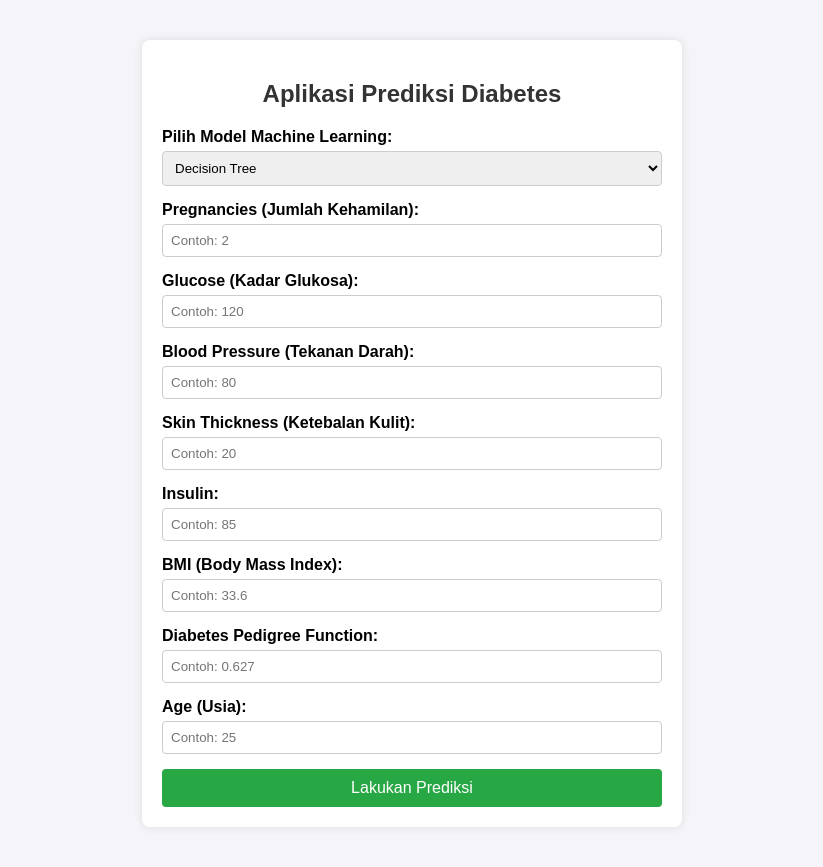
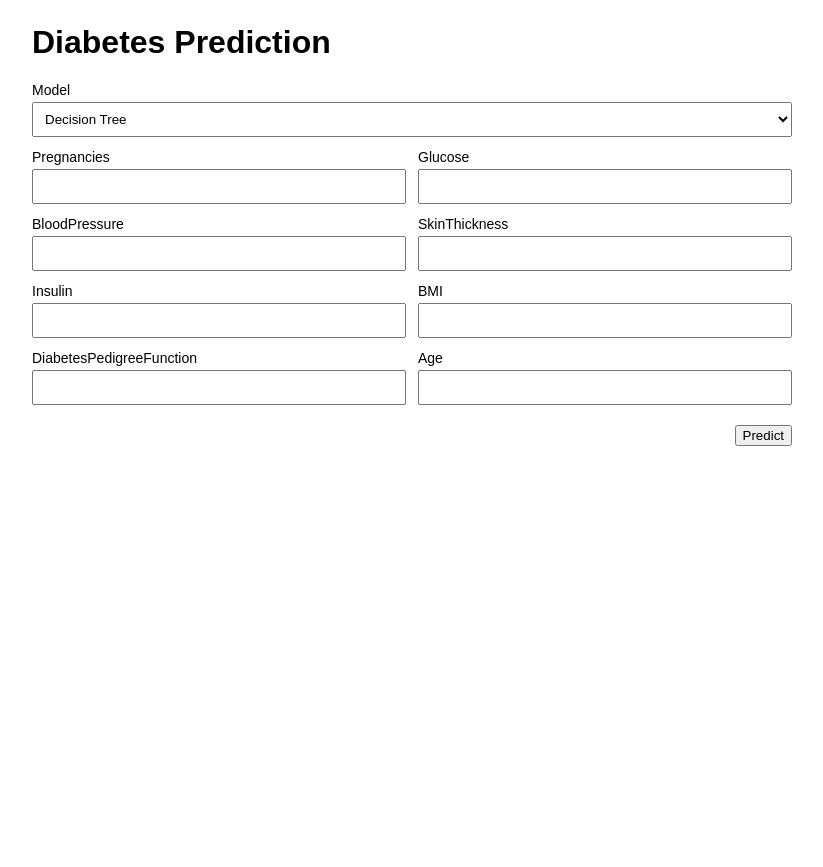
Before and after one commit to Egie2/flask_egie, a Flask app: page / in a window 1280 px wide. Shown: the whole page, without its empty margins (228-1051 px from the left). After the commit the page ends 446 px from the top, so only its background shows below. Run offline with Flask 3, Linux system fonts and the light colour scheme; parts of the project's set-up code (start-up, migrations or seed data) failed here and were passed over.

Commit message:
flask egie

```diff
--- a/app.py
+++ b/app.py
@@ -1,14 +1,12 @@
 from flask import Flask, render_template, request
 import pickle
 import pandas as pd
-import numpy as np
 
 app = Flask(__name__)
 
-# Pastikan file model.pkl dan scaler.pkl ada di folder yang sama dengan app.py
+# pastikan file ini ada di folder yang sama: model.pkl & scaler.pkl
 with open('model.pkl', 'rb') as f:
-    model = pickle.load(f)  # Mengambil list model: [model_dt, model_svc]
-
+    model = pickle.load(f)  # diasumsikan: [Decision Tree, SVC]
 with open('scaler.pkl', 'rb') as f:
     scaler = pickle.load(f)
 
@@ -20,42 +18,24 @@ def index():
 
 @app.route('/predict', methods=['POST'])
 def predict():
-    if request.method == 'POST':
-        # 1. Ambil data input dari form HTML
-        data = {
-            'Pregnancies': int(request.form['pregnancies']),
-            'Glucose': int(request.form['glucose']),
-            'BloodPressure': int(request.form['blood_pressure']),
-            'SkinThickness': int(request.form['skin_thickness']),
-            'Insulin': int(request.form['insulin']),
-            'BMI': float(request.form['bmi']),
-            'DiabetesPedigreeFunction': float(request.form['diabetes_pedigree']),
-            'Age': int(request.form['age'])
-        }
+    data = {
+        'Pregnancies': int(request.form['pregnancies']),
+        'Glucose': int(request.form['glucose']),
+        'BloodPressure': int(request.form['blood_pressure']),
+        'SkinThickness': int(request.form['skin_thickness']),
+        'Insulin': int(request.form['insulin']),
+        'BMI': float(request.form['bmi']),
+        'DiabetesPedigreeFunction': float(request.form['diabetes_pedigree']),
+        'Age': int(request.form['age'])
+    }
+    df = pd.DataFrame(data, index=[0])
+    X = scaler.transform(df)
 
-        # 2. Ubah data menjadi DataFrame sesuai dengan urutan saat training
-        df = pd.DataFrame([data])
+    clf = model[ model_names.index(request.form['model']) ]
+    y = clf.predict(X)
+    prediction = 'Diabetic' if int(y[0]) == 1 else 'Non-Diabetic'
 
-        # 3. Lakukan normalisasi (scaling) menggunakan scaler yang sudah di-load
-        X = scaler.transform(df)
-
-        # 4. Ambil model berdasarkan pilihan user di dropdown/select form
-        selected_model_name = request.form['model_choice']
-        model_index = model_names.index(selected_model_name)
-        clf = model[model_index]
-
-        # 5. Lakukan prediksi
-        y_pred = clf.predict(X)
-
-        # 6. Tentukan hasil teks prediksi
-        if y_pred[0] == 1:
-            prediction = 'Diabetic (Positif Diabetes)'
-        else:
-            prediction = 'Not Diabetic (Negatif Diabetes)'
-
-        return render_template('index.html',
-                               model_names=model_names,
-                               prediction_text=f'Hasil Prediksi ({selected_model_name}): {prediction}')
+    return render_template('index.html', model_names=model_names, prediction=prediction)
 
 if __name__ == '__main__':
     app.run(debug=True)
--- a/templates/index.html
+++ b/templates/index.html
@@ -1,85 +1,44 @@
-<!DOCTYPE html>
+<!doctype html>
 <html lang="en">
 <head>
-    <meta charset="UTF-8">
-    <meta name="viewport" content="width=device-width, initial-scale=1.0">
-    <title>Prediksi Diabetes - Komputerisasi Awan</title>
-    <style>
-        body { font-family: Arial, sans-serif; margin: 40px; background-color: #f4f4f9; }
-        .container { max-width: 500px; background: white; padding: 20px; border-radius: 8px; box-shadow: 0px 0px 10px rgba(0,0,0,0.1); margin: auto; }
-        h2 { text-align: center; color: #333; }
-        .form-group { margin-bottom: 15px; }
-        label { display: block; margin-bottom: 5px; font-weight: bold; }
-        input[type="number"], select { width: 100%; padding: 8px; box-sizing: border-box; border: 1px solid #ccc; border-radius: 4px; }
-        button { width: 100%; padding: 10px; background-color: #28a745; color: white; border: none; border-radius: 4px; font-size: 16px; cursor: pointer; }
-        button:hover { background-color: #218838; }
-        .result { margin-top: 20px; padding: 15px; background-color: #e2f0d9; border-left: 5px solid #28a745; font-size: 18px; text-align: center; font-weight: bold; }
-    </style>
+  <meta charset="utf-8">
+  <title>Diabetes Prediction</title>
+  <meta name="viewport" content="width=device-width, initial-scale=1">
+  <style>
+    body { font-family: Arial, sans-serif; max-width: 760px; margin: 24px auto; padding: 0 16px; }
+    form { display: grid; grid-template-columns: 1fr 1fr; gap: 12px; margin-top: 16px; }
+    label { display: block; font-size: 14px; margin-bottom: 4px; }
+    input, select { width: 100%; padding: 8px; box-sizing: border-box; }
+    .full { grid-column: 1 / -1; }
+    .submit { grid-column: 1 / -1; text-align: right; margin-top: 8px; }
+    .result { margin-top: 16px; font-weight: bold; }
+  </style>
 </head>
 <body>
+  <h1>Diabetes Prediction</h1>
 
-<div class="container">
-    <h2>Aplikasi Prediksi Diabetes</h2>
+  {% if prediction %}
+    <div class="result">Hasil prediksi: {{ prediction }}</div>
+  {% endif %}
 
-    <form action="/predict" method="POST">
-        <div class="form-group">
-            <label for="model_choice">Pilih Model Machine Learning:</label>
-            <select name="model_choice" id="model_choice" required>
-                {% for name in model_names %}
-                    <option value="{{ name }}">{{ name }}</option>
-                {% endfor %}
-            </select>
-        </div>
+  <form method="post" action="/predict">
+    <div class="full">
+      <label for="model">Model</label>
+      <select id="model" name="model" required>
+        {% for m in model_names %}<option value="{{ m }}">{{ m }}</option>{% endfor %}
+      </select>
+    </div>
 
-        <div class="form-group">
-            <label for="pregnancies">Pregnancies (Jumlah Kehamilan):</label>
-            <input type="number" name="pregnancies" id="pregnancies" placeholder="Contoh: 2" required>
-        </div>
+    <div><label>Pregnancies</label><input type="number" name="pregnancies" required></div>
+    <div><label>Glucose</label><input type="number" name="glucose" required></div>
+    <div><label>BloodPressure</label><input type="number" name="blood_pressure" required></div>
+    <div><label>SkinThickness</label><input type="number" name="skin_thickness" required></div>
+    <div><label>Insulin</label><input type="number" name="insulin" required></div>
+    <div><label>BMI</label><input type="number" step="0.1" name="bmi" required></div>
+    <div><label>DiabetesPedigreeFunction</label><input type="number" step="0.001" name="diabetes_pedigree" required></div>
+    <div><label>Age</label><input type="number" name="age" required></div>
 
-        <div class="form-group">
-            <label for="glucose">Glucose (Kadar Glukosa):</label>
-            <input type="number" name="glucose" id="glucose" placeholder="Contoh: 120" required>
-        </div>
-
-        <div class="form-group">
-            <label for="blood_pressure">Blood Pressure (Tekanan Darah):</label>
-            <input type="number" name="blood_pressure" id="blood_pressure" placeholder="Contoh: 80" required>
-        </div>
-
-        <div class="form-group">
-            <label for="skin_thickness">Skin Thickness (Ketebalan Kulit):</label>
-            <input type="number" name="skin_thickness" id="skin_thickness" placeholder="Contoh: 20" required>
-        </div>
-
-        <div class="form-group">
-            <label for="insulin">Insulin:</label>
-            <input type="number" name="insulin" id="insulin" placeholder="Contoh: 85" required>
-        </div>
-
-        <div class="form-group">
-            <label for="bmi">BMI (Body Mass Index):</label>
-            <input type="number" step="0.1" name="bmi" id="bmi" placeholder="Contoh: 33.6" required>
-        </div>
-
-        <div class="form-group">
-            <label for="diabetes_pedigree">Diabetes Pedigree Function:</label>
-            <input type="number" step="0.001" name="diabetes_pedigree" id="diabetes_pedigree" placeholder="Contoh: 0.627" required>
-        </div>
-
-        <div class="form-group">
-            <label for="age">Age (Usia):</label>
-            <input type="number" name="age" id="age" placeholder="Contoh: 25" required>
-        </div>
-
-        <button type="submit">Lakukan Prediksi</button>
-    </form>
-
-    {% if prediction_text %}
-        <div class="result">
-            {{ prediction_text }}
-        </div>
-    {% endif %}
-</div>
-
+    <div class="submit"><button type="submit">Predict</button></div>
+  </form>
 </body>
 </html>
```
Also changed, not shown: requirements.txt (+5 -7 lines), 2 other files.
